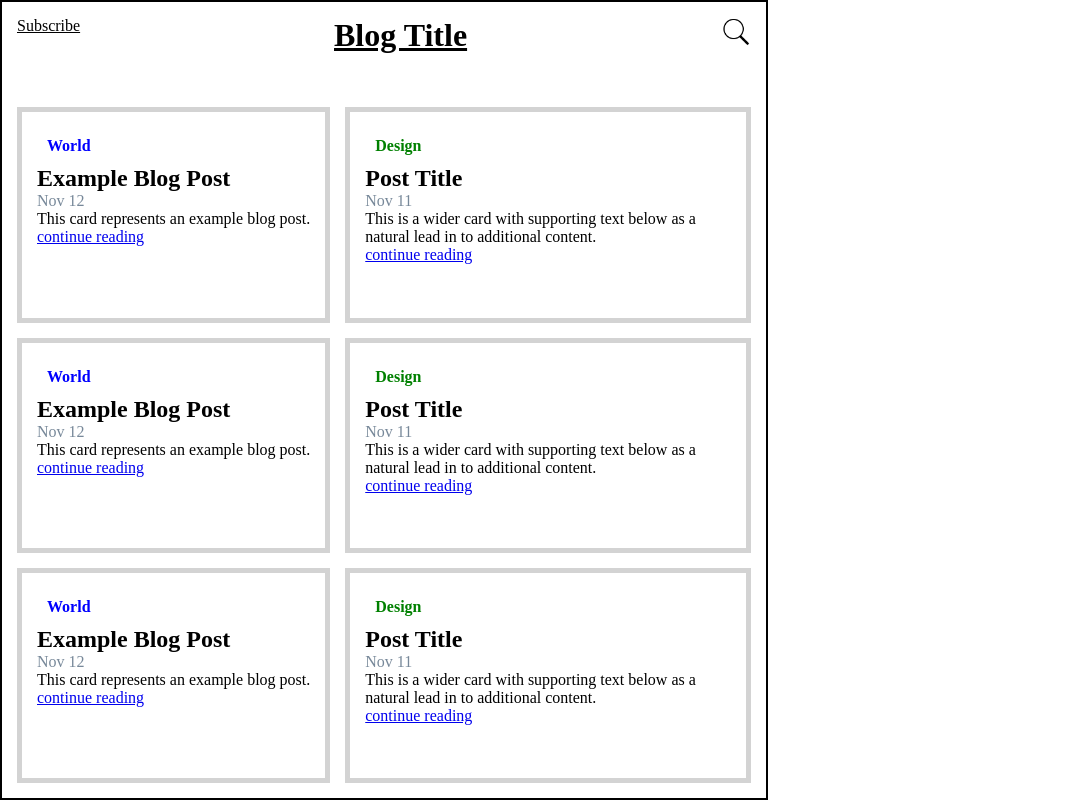
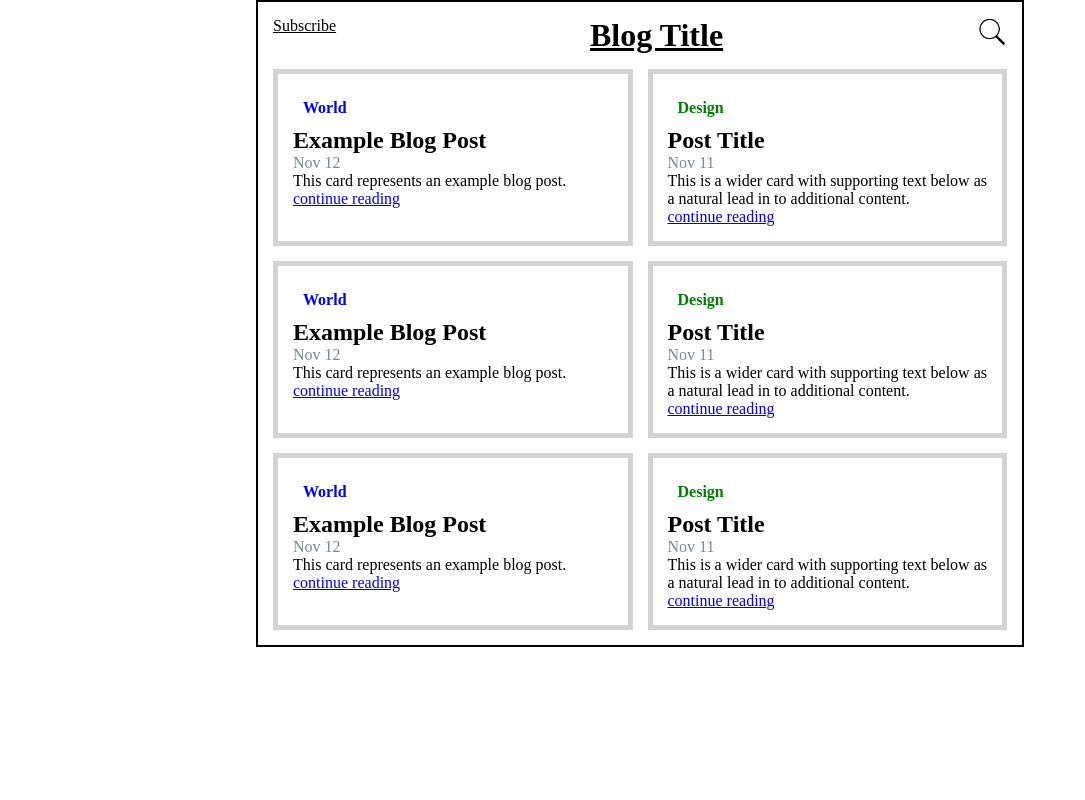
Before and after one commit to Over-Haull/WebDev, a plain HTML site: page CSS Lvl 2/Blog/index.html in a window 1280 px wide. Shown: the whole page, without its empty margins (0-1085 px from the left). Drawn offline with Linux system fonts and the light colour scheme.

Commit message:
improved code structure

```diff
--- a/CSS Lvl 2/Blog/index.html
+++ b/CSS Lvl 2/Blog/index.html
@@ -17,48 +17,48 @@
             <div class="search"><img src="search-icon.png" alt="search"></div>
         </div>
 
-        <div class="card1" id="card">
-            <div id="world" class="top">World</div>
+        <div class="card card1">
+            <div class="top world">World</div>
             <h2>Example Blog Post</h2>
             <p class="date">Nov 12</p>
             <p>This card represents an example blog post.</p>
             <div class="end"><a href="page2.html">continue reading</a></div>
         </div>
 
-        <div class="card2" id="card">
-            <div id="world" class="top">World</div>
+        <div class="card card2">
+            <div class="top world">World</div>
             <h2>Example Blog Post</h2>
             <p class="date">Nov 12</p>
             <p>This card represents an example blog post.</p>
             <div class="end"><a href="page2.html">continue reading</a></div>
         </div>
 
-        <div class="card3" id="card">
-            <div id="world" class="top">World</div>
+        <div class="card card3">
+            <div class="top world">World</div>
             <h2>Example Blog Post</h2>
             <p class="date">Nov 12</p>
             <p>This card represents an example blog post.</p>
             <div class="end"><a href="page2.html">continue reading</a></div>
         </div>
 
-        <div class="card4" id="card">
-            <div id="Design" class="top">Design</div>
+        <div class="card card4">
+            <div class="top design">Design</div>
             <h2>Post Title</h2>
             <p class="date">Nov 11</p>
             <p>This is a wider card with supporting text below as a natural lead in to additional content.</p>
             <div class="end"><a href="page2.html">continue reading</a></div>
         </div>
 
-        <div class="card5" id="card">
-                        <div id="Design" class="top">Design</div>
+        <div class="card card5">
+            <div class="top design">Design</div>
             <h2>Post Title</h2>
             <p class="date">Nov 11</p>
             <p>This is a wider card with supporting text below as a natural lead in to additional content.</p>
             <div class="end"><a href="page2.html">continue reading</a></div>
         </div>
 
-        <div class="card6" id="card">
-            <div id="Design" class="top">Design</div>
+        <div class="card card6">
+            <div class="top design">Design</div>
             <h2>Post Title</h2>
             <p class="date">Nov 11</p>
             <p>This is a wider card with supporting text below as a natural lead in to additional content.</p>
--- a/CSS Lvl 2/Blog/style.css
+++ b/CSS Lvl 2/Blog/style.css
@@ -5,11 +5,15 @@
 }
 
 .container{
-    height: 100vh;
-    width: 60vw;
+
+    max-width: 1000px;
+    width: 60%;
+    margin: auto;
+    height: auto;
+
     display: grid;
     overflow-y: hidden;
-    grid-template-columns: 1fr, 1fr;
+    grid-template-columns: 1fr 1fr;
     grid-template-rows: auto, repeat(3, 1fr);
     gap: 15px;
     padding: 15px;
@@ -31,16 +35,28 @@
 }
 
 .title{
-    display: grid;
-    justify-content: space-around;
+    display: flex;
+    justify-content: center;
+    align-items: center;
 }
+
+/* a {
+    cursor: pointer;
+} */
+
+ .card:hover {
+    box-shadow: 0 0 20px rgba(0,0,0,0.2);
+    transition: 0.2s;
+}
+
+
 
 img{
     height: 30px;
     width: 30px;
 }
 
-#card{
+.card{
     border: 5px solid lightgray;
     padding: 15px;
     /* border-color: grey; */
@@ -70,11 +86,11 @@ img{
     grid-area: c6;
 }
 
-#world{
+.world{
     color: blue;
 }
 
-#Design{
+.design{
     color: green;
 }
 
```
